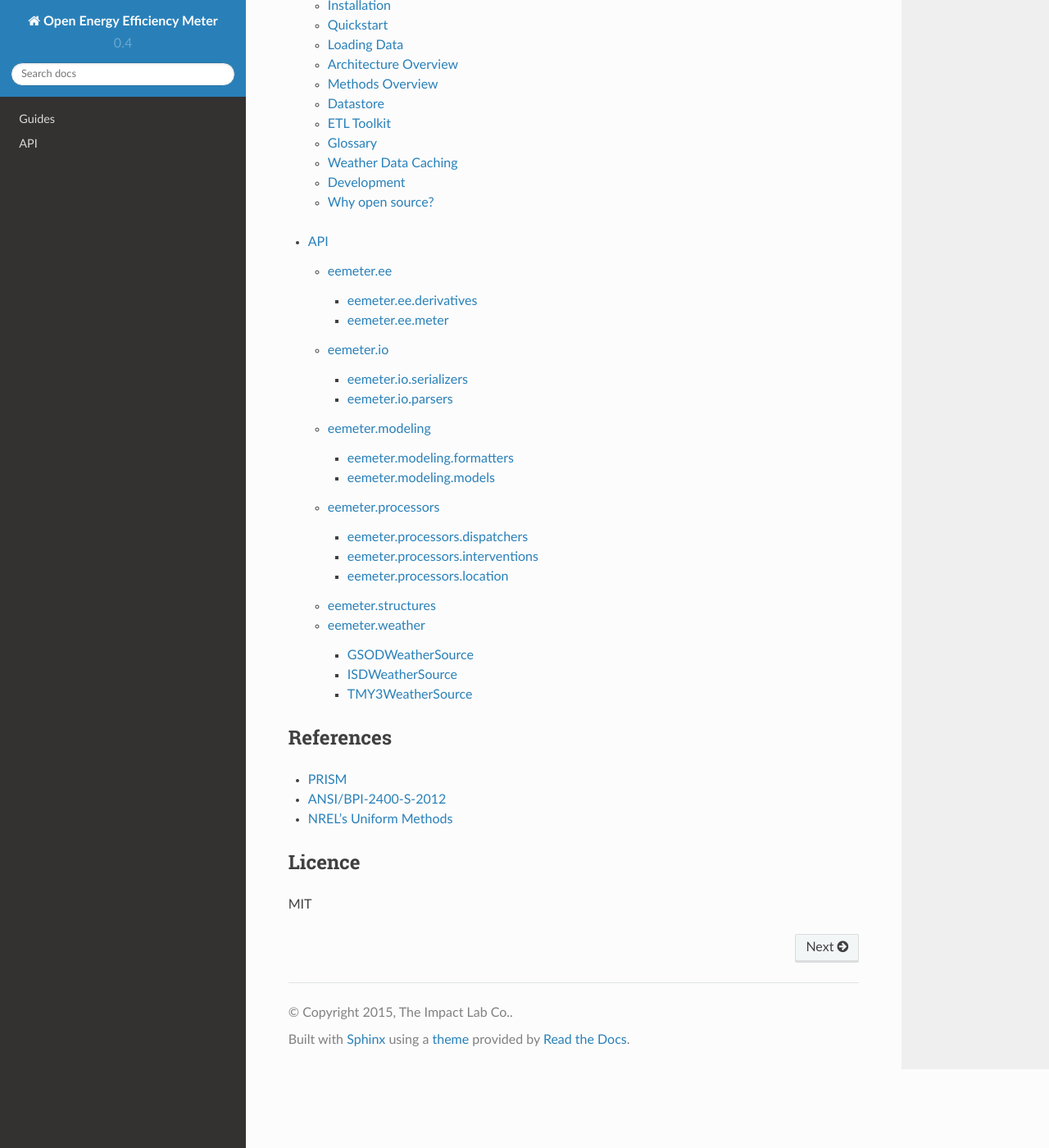
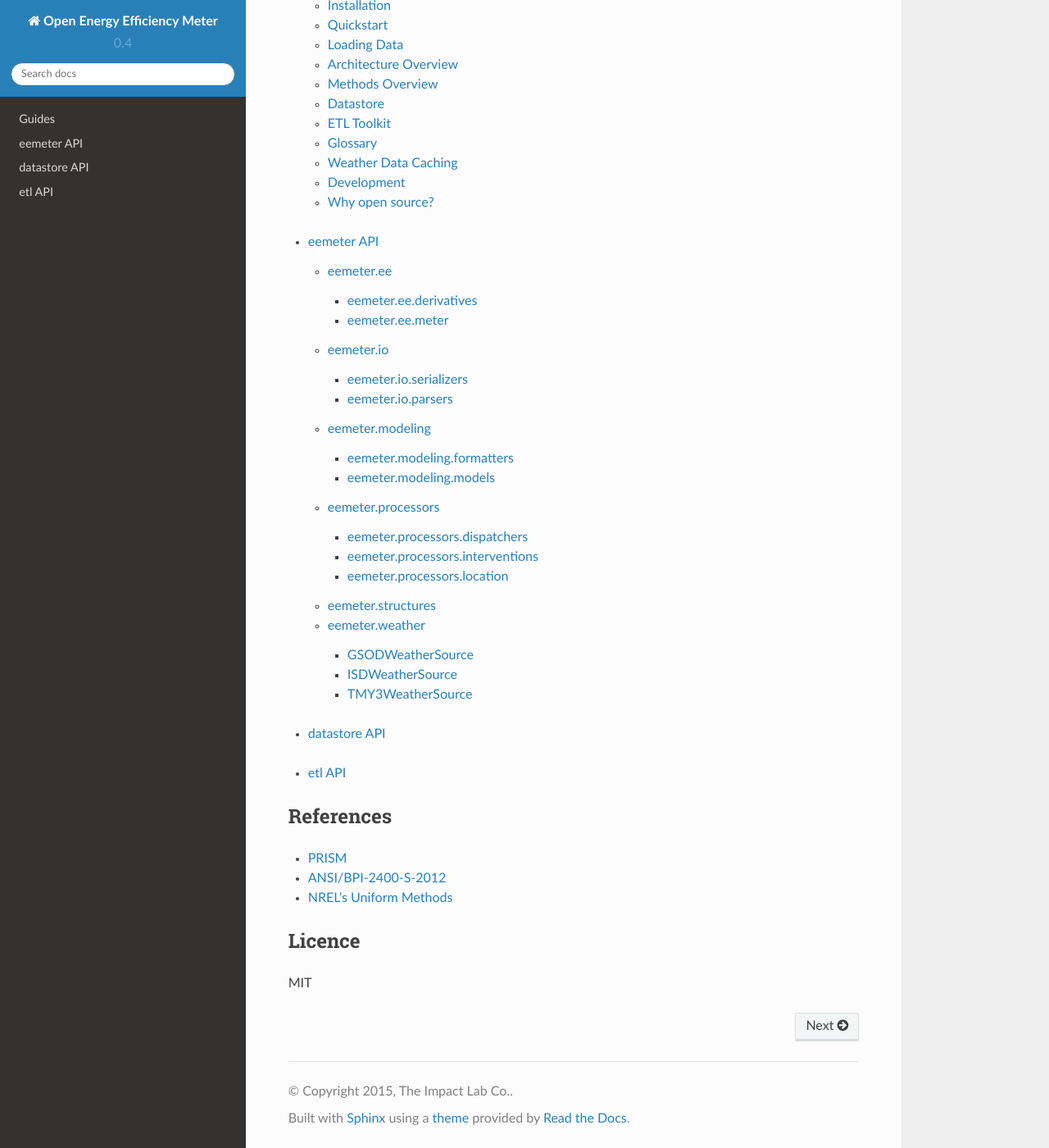
Before and after one commit to openeemeter/eemeter, a Sphinx documentation site: the page built from docs/index.rst, in a window 1280 px wide and 1400 px high, scrolled down 917 px. Shown: the whole window at 82% size. Built offline with Sphinx 7.4.7 and the Read the Docs theme 2.0.0, drawn with Linux system fonts in a browser that asks for light colours.

Commit message:
Clean up, reorganize

```diff
--- a/docs/architecture_overview.rst
+++ b/docs/architecture_overview.rst
@@ -18,6 +18,6 @@ application (see `eemeter`).
 Each of these components are open sourced under an MIT License and can be found
 on github:
 
- - `**etl** <https://github.com/impactlab/oeem-etl/>`_
- - `**eemeter** <https://github.com/impactlab/eemeter/>`_
- - `**datastore** <https://github.com/impactlab/oeem-energy-datastore/>`_
+ - **`etl <https://github.com/impactlab/oeem-etl/>`_**
+ - **`eemeter <https://github.com/impactlab/eemeter/>`_**
+ - **`datastore <https://github.com/impactlab/oeem-energy-datastore/>`_**
--- /dev/null
+++ b/docs/datastore_api.rst
@@ -0,0 +1,4 @@
+datastore API
+-------------
+
+...
--- a/docs/api.rst
+++ b/docs/eemeter_api.rst
@@ -1,5 +1,5 @@
-API
-===
+eemeter API
+===========
 
 eemeter.ee
 ----------
--- /dev/null
+++ b/docs/etl_api.rst
@@ -0,0 +1,4 @@
+etl API
+-------
+
+...
--- a/docs/index.rst
+++ b/docs/index.rst
@@ -47,7 +47,17 @@ Usage
 .. toctree::
    :maxdepth: 4
 
-   api
+   eemeter_api
+
+.. toctree::
+   :maxdepth: 4
+
+   datastore_api
+
+.. toctree::
+   :maxdepth: 4
+
+   etl_api
 
 References
 ----------
--- a/docs/installation.rst
+++ b/docs/installation.rst
@@ -1,5 +1,8 @@
 Installation
 ------------
+
+eemeter
+^^^^^^^
 
 To get started with the eemeter, use pip::
 
@@ -11,3 +14,13 @@ Make sure you have the latest version:
 
     >>> import eemeter; eemeter.get_version()
     '0.4.6'
+
+datastore
+^^^^^^^^^
+
+...
+
+etl
+^^^
+
+...
```
Also changed, not shown: docs/introduction.rst (+4 -4 lines).
